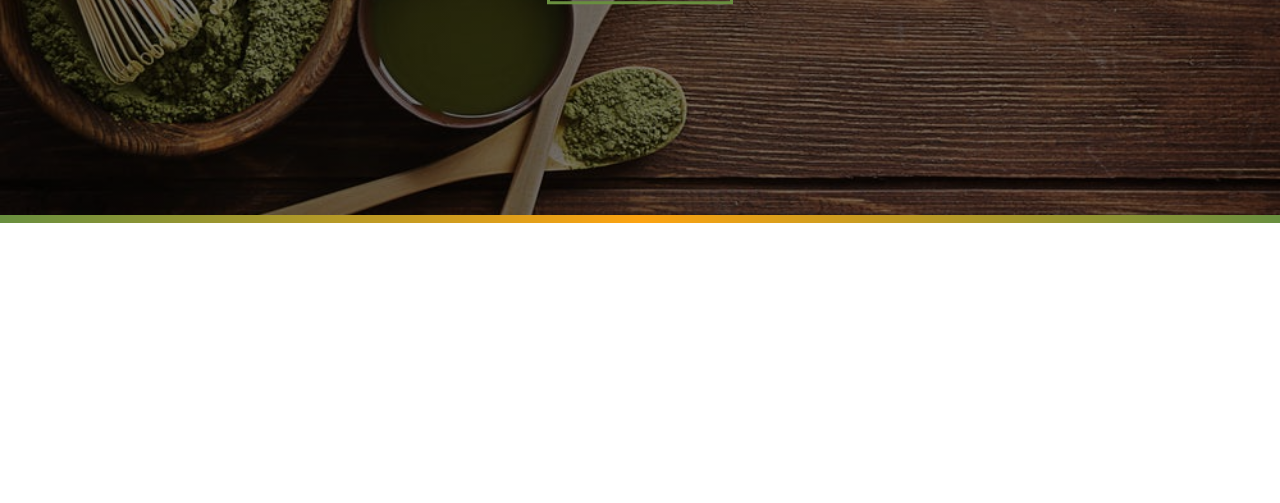
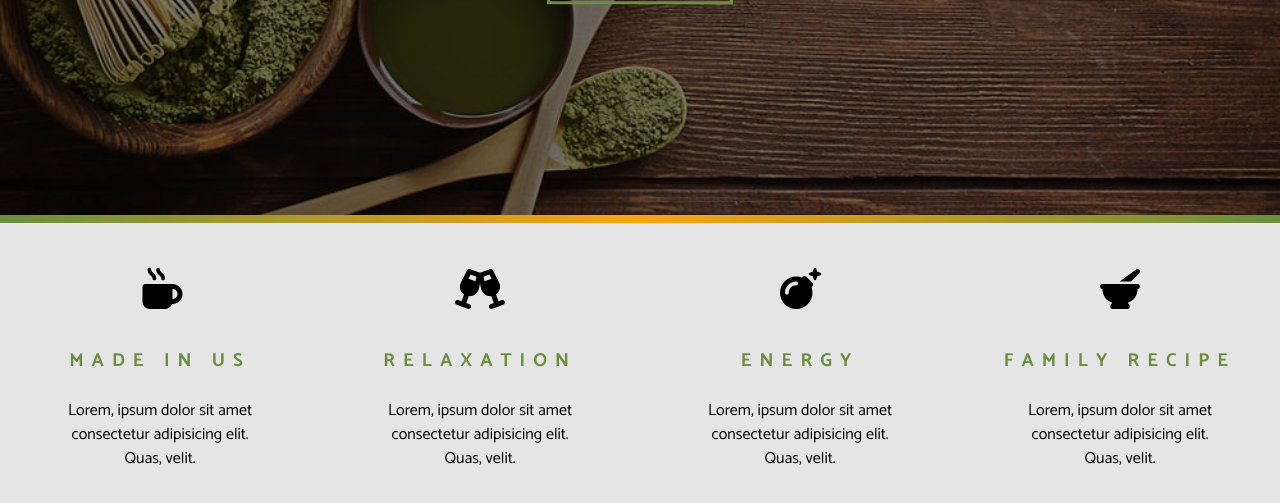
Before and after one commit to abhisheksrocks/web-learning-journey, a plain HTML site: page 15. Tea Station Project/index.html in a window 1280 px wide. Shown: the part 585-1088 px from the top of the page. Before the commit the page ends 808 px from the top, so only its background shows below. Drawn offline with Linux system fonts and the light colour scheme; a web font is replaced by a local one.

Commit message:
[root]\15. Tea Station Project\9. Skills CSS

```diff
--- a/15. Tea Station Project/index.html
+++ b/15. Tea Station Project/index.html
@@ -21,5 +21,53 @@
     <!-- content divider -->
     <div class="content-divider"></div>
     <!-- end content divider -->
+    <!-- skills section -->
+    <section class="skills clearfix">
+      <!-- single skill -->
+      <article class="skill">
+        <span class="skill-icon">
+          <i class="fas fa-mug-hot"></i>
+        </span>
+        <h3 class="skill-title">made in us</h3>
+        <p class="skill-text">
+          Lorem, ipsum dolor sit amet consectetur adipisicing elit. Quas, velit.
+        </p>
+      </article>
+      <!-- end single skill -->
+      <!-- single skill -->
+      <article class="skill">
+        <span class="skill-icon">
+          <i class="fas fa-glass-cheers"></i>
+        </span>
+        <h3 class="skill-title">relaxation</h3>
+        <p class="skill-text">
+          Lorem, ipsum dolor sit amet consectetur adipisicing elit. Quas, velit.
+        </p>
+      </article>
+      <!-- end single skill -->
+      <!-- single skill -->
+      <article class="skill">
+        <span class="skill-icon">
+          <i class="fas fa-bomb"></i>
+        </span>
+        <h3 class="skill-title">energy</h3>
+        <p class="skill-text">
+          Lorem, ipsum dolor sit amet consectetur adipisicing elit. Quas, velit.
+        </p>
+      </article>
+      <!-- end single skill -->
+      <!-- single skill -->
+      <article class="skill">
+        <span class="skill-icon">
+          <i class="fas fa-mortar-pestle"></i>
+        </span>
+        <h3 class="skill-title">family recipe</h3>
+        <p class="skill-text">
+          Lorem, ipsum dolor sit amet consectetur adipisicing elit. Quas, velit.
+        </p>
+      </article>
+      <!-- end single skill -->
+    </section>
+    <!-- end skills section -->
   </body>
 </html>
--- a/15. Tea Station Project/style.css
+++ b/15. Tea Station Project/style.css
@@ -40,6 +40,13 @@ a {
 }
 
 /* clearfix */
+.clearfix::after,
+.clearfix::before {
+  content: "";
+  clear: both;
+  display: table;
+}
+
 /* globals */
 
 /* navbar */
@@ -95,11 +102,11 @@ header {
   outline: 0.2rem solid var(--primaryColor);
   outline-offset: 4px;
   margin-top: 2rem;
+  transition: var(--mainTransition);
 }
 
 .main-btn:hover,
 .banner-btn:hover {
-  transition: var(--mainTransition);
   color: var(--mainWhite);
   opacity: 0.7;
 }
@@ -127,14 +134,17 @@ header {
 @keyframes onLoadSwipeFromRight {
   0% {
     transform: translateX(100vw);
+    transform: translateX(1000px);
   }
 
   50% {
     transform: translateX(-20vw);
+    transform: translateX(-200px);
   }
 
   75% {
     transform: translateX(5vw);
+    transform: translateX(50px);
   }
 
   100% {
@@ -145,14 +155,17 @@ header {
 @keyframes onLoadSwipeFromLeft {
   0% {
     transform: translateX(-100vw);
+    transform: translateX(-1000px);
   }
 
   50% {
     transform: translateX(20vw);
+    transform: translateX(200px);
   }
 
   75% {
     transform: translateX(-5vw);
+    transform: translateX(-50px);
   }
 
   100% {
@@ -172,5 +185,63 @@ header {
     var(--primaryColor)
   );
 }
+/* content divider end */
 
-/* content divider end */
+/* skills */
+.skills {
+  background: var(--mainGrey);
+  transition: var(--mainTransition);
+}
+
+.skill {
+  transition: var(--mainTransition);
+  padding: 2.5rem 0;
+  text-align: center;
+}
+
+.skill-icon {
+  font-size: 2.5rem;
+  margin-bottom: 1.5rem;
+  display: inline-block;
+  transition: var(--mainTransition);
+}
+
+.skill-title {
+  text-transform: uppercase;
+  color: var(--primaryColor);
+  font-weight: bold;
+  letter-spacing: var(--letterSpacing);
+  margin-bottom: 1.5rem;
+  transition: var(--mainTransition);
+}
+
+.skill-text {
+  max-width: 13rem;
+  margin: 0 auto;
+}
+
+.skill:hover {
+  background: var(--primaryColor);
+}
+
+.skill:hover > .skill-title {
+  color: var(--mainWhite);
+}
+
+.skill:hover > .skill-icon {
+  transform: translateY(-5px);
+}
+
+@media screen and (min-width: 576px) {
+  .skill {
+    float: left;
+    width: 50%;
+  }
+}
+
+@media screen and (min-width: 1200px) {
+  .skill {
+    width: 25%;
+  }
+}
+/* end skills */
```
